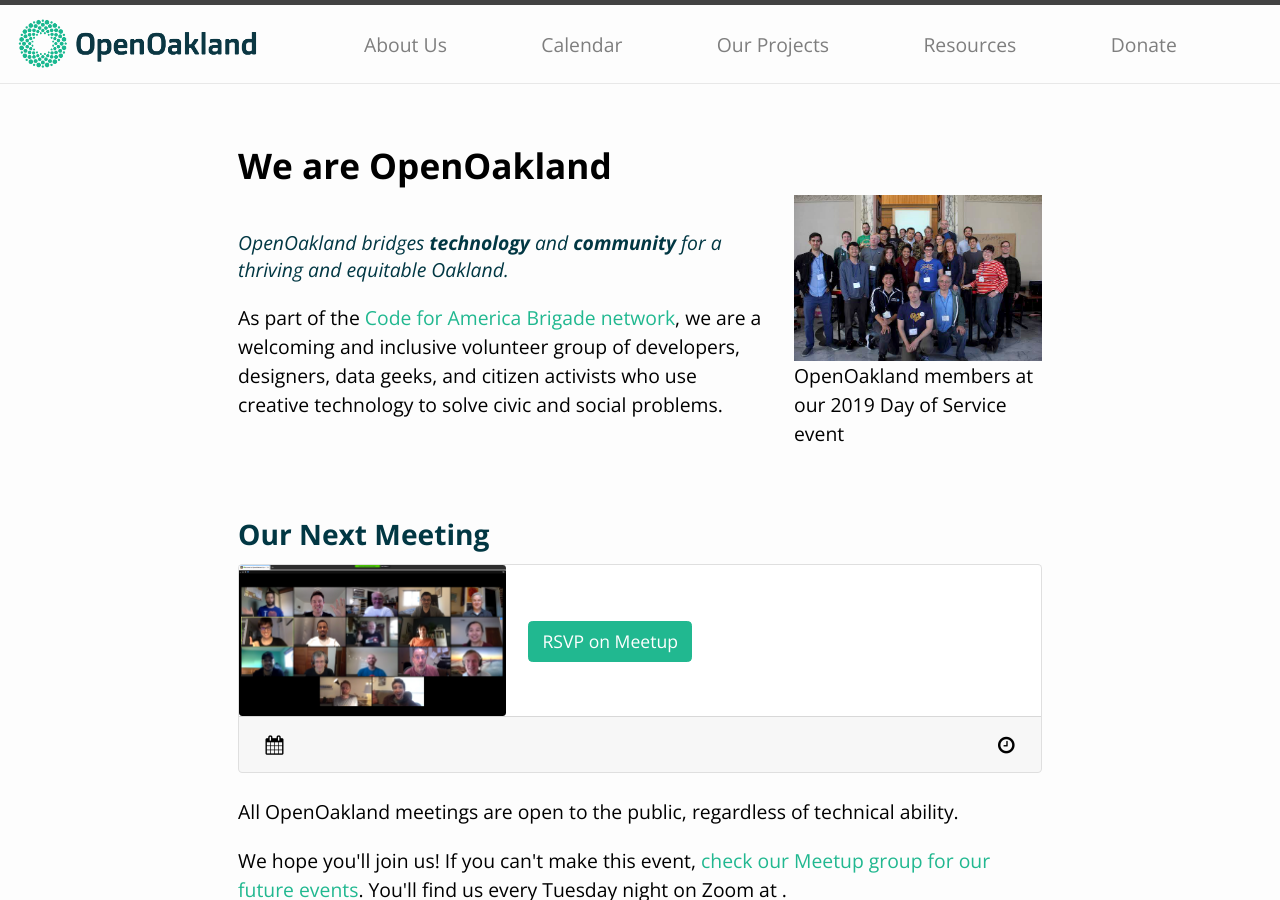
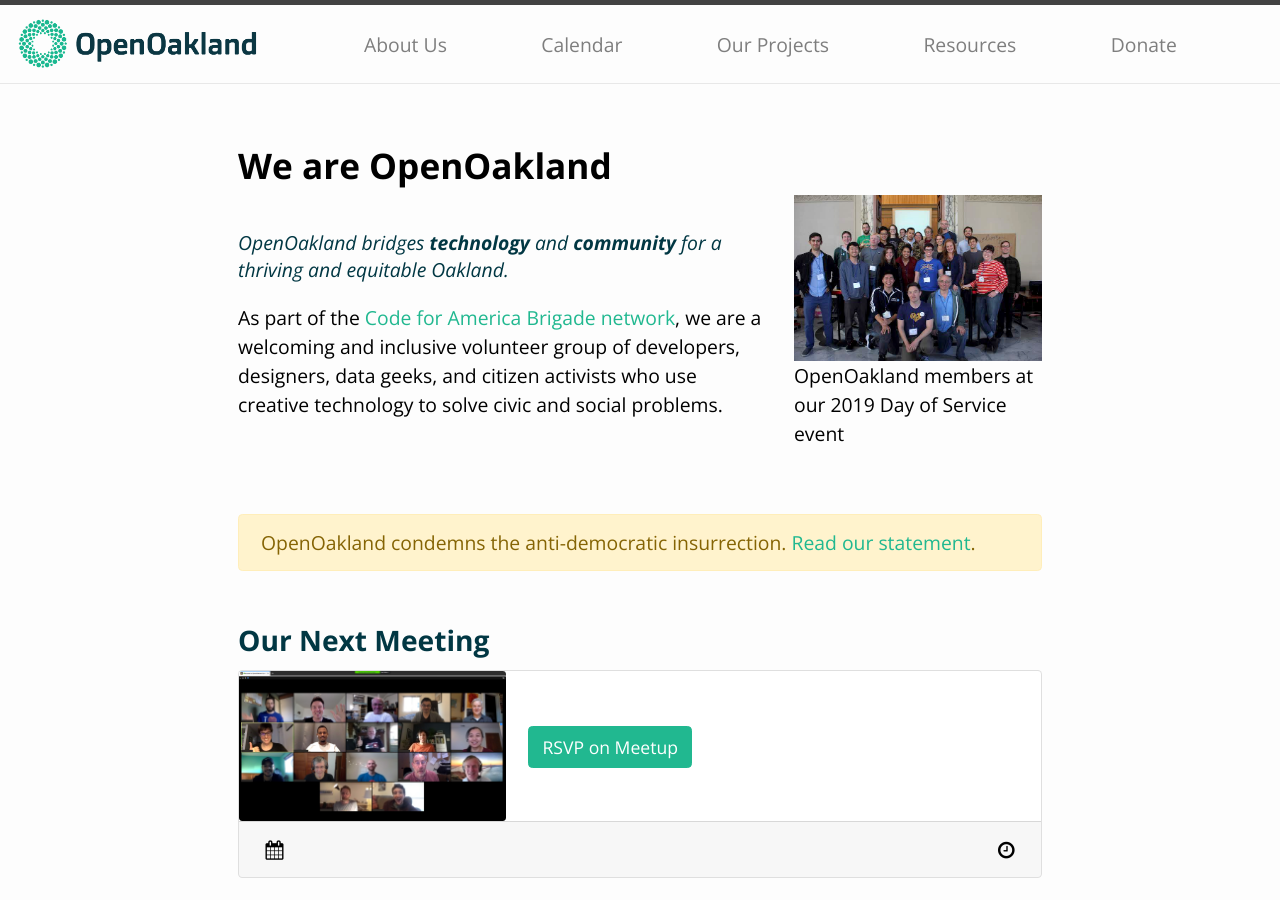
Before and after one commit to openoakland/openoakland.org, a Jekyll site: the page built from src/index.md, in a window 1280 px wide and 900 px high. Built offline with Jekyll 4.4.1, drawn with Linux system fonts in a browser that asks for light colours.

Commit message:
Surface statement page on home page
- Adjust formatting
- Add announcement to home page

```diff
--- /dev/null
+++ b/src/_includes/announcement-home.html
@@ -0,0 +1,3 @@
+<div class="alert alert-warning" role="alert">
+  OpenOakland condemns the anti-democratic insurrection. <a href="https://openoakland.org/statement-on-capitol-insurrection/">Read our statement</a>.
+</div>
--- a/src/index.md
+++ b/src/index.md
@@ -17,6 +17,8 @@
     </figure>
   </div>
 </section>
+
+{% include announcement-home.html %}
 
 <section class="page-section">
   <h2>Our Next Meeting</h2>
```
Also changed, not shown: src/statement-on-capitol-insurrection.md (+1 -1 lines).
